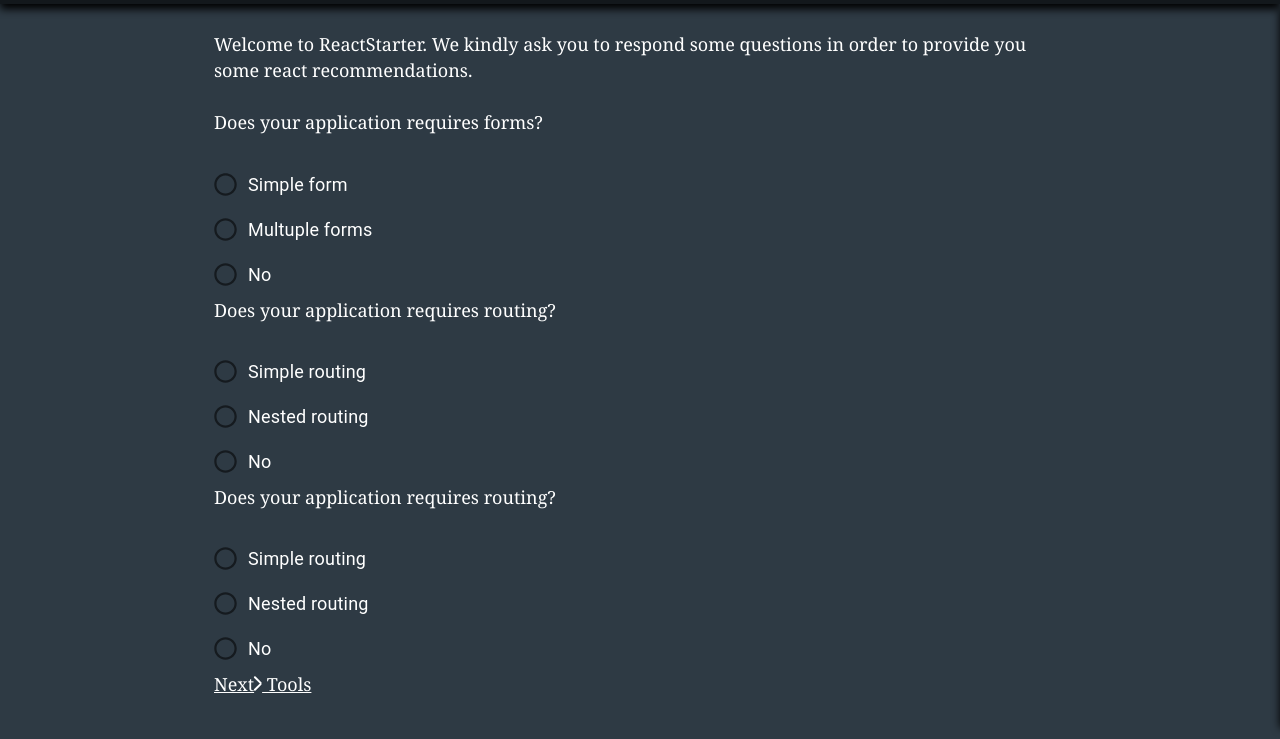
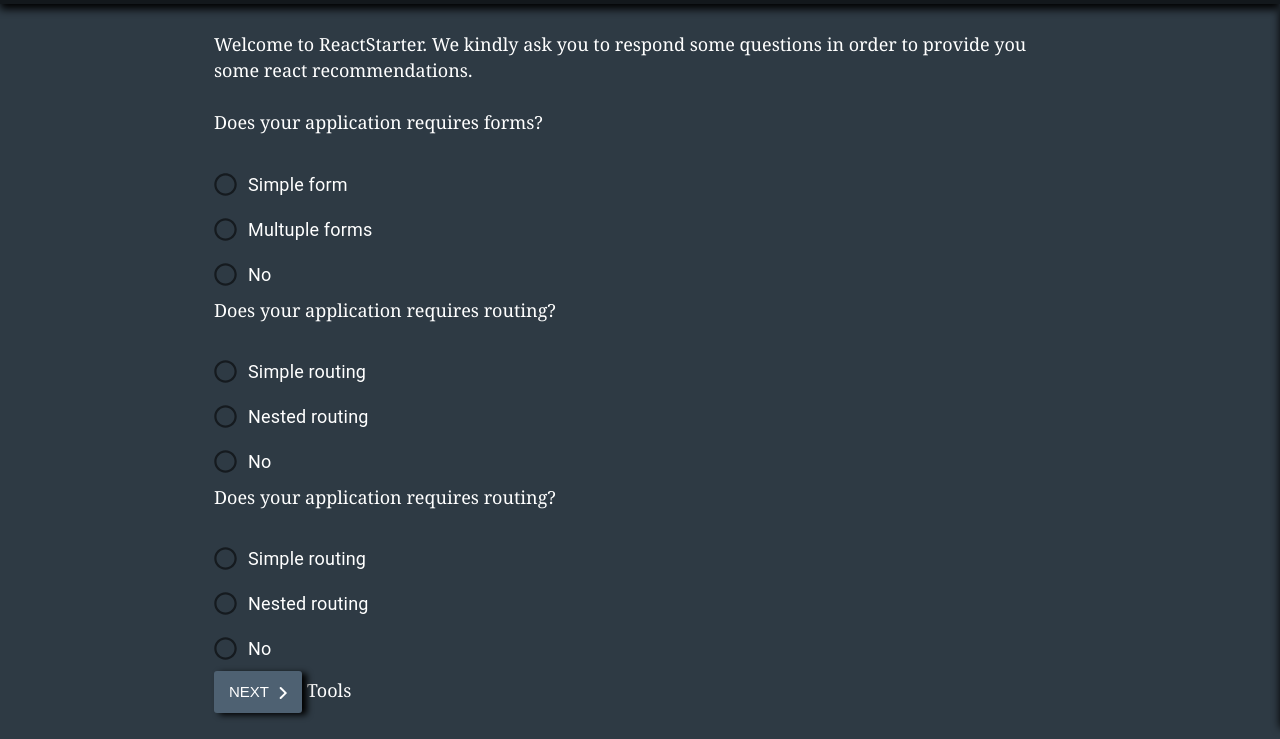
Before and after one commit to elyfuentes27/ReactStarter, a Gatsby site: page / in a window 1280 px wide. Shown: the part 77-816 px from the top of the page. Built offline with nearby package versions, Linux system fonts and the light colour scheme; Gatsby itself is replaced by a stand-in of ours.

Commit message:
cta with arrow

```diff
--- /dev/null
+++ b/src/components/cta.js
@@ -0,0 +1,20 @@
+import React from "react"
+import PropTypes from 'prop-types';
+import Arrow from "./arrow"
+import "../styles/cta.css"
+
+const Cta = ({text, arrowType}) => (
+  <div className="cta">
+    <span className={`cta-text ${arrowType === "back" ? "cta-text-back" : "cta-text-next"}`}>{text}</span>
+    <div className={`cta-arrow ${arrowType === "back" ? "cta-arrow-back" : "cta-arrow-next"}`}>
+        <Arrow type={arrowType} />
+    </div>
+  </div>
+)
+
+export default Cta
+
+Cta.propTypes = {
+    text: PropTypes.string,
+    type: PropTypes.oneOf(["back", "next"])
+}
--- a/src/pages/index.js
+++ b/src/pages/index.js
@@ -2,7 +2,7 @@ import React from "react"
 import { Link } from "gatsby"
 
 import Layout from "../components/layout"
-import Arrow from "../components/arrow"
+import Cta from "../components/cta"
 import SEO from "../components/seo"
 
 import Radio from '@material-ui/core/Radio';
@@ -55,8 +55,7 @@ const IndexPage = () => (
           <FormControlLabel value="male" control={<Radio />} label="No" />
     </RadioGroup>
     <Link to="/question-2/">
-      <span>Next</span>
-      <Arrow type="next"/>
+      <Cta text="Next" type="next" />
     </Link>
     <Link to="/toolResultsPage/"> Tools </Link>
   </Layout>
--- a/src/styles/arrow.css
+++ b/src/styles/arrow.css
@@ -1,37 +1,14 @@
 .arrow {
 	width: 8px;
-	height: 15px;
+	height: 14px;
 	position: relative;
 	display: inline-block;
 	cursor: pointer;
-	opacity: 1;
-	transition: opacity 0.4s;
-}
-
-.arrow:hover {
-	opacity: 0.6;
-}
-
-.base {
-	width: 22px;
-	height: 2px;
-	background-color: white;
-	border-radius: 30px;
-	position: absolute;
-	top: 50%;
-	transform: translateY(-50%);
-}
-
-.base-back {
-	right: 0;
-}
-
-.base-next {
-	left: 0
+	transform: translateY(1px);
 }
 
 .top {
-	width: 10px;
+	width: 9px;
 	height: 2px;
 	background-color: white;
 	border-radius: 30px;
@@ -52,7 +29,7 @@
 }
 
 .bottom {
-    width: 10px;
+    width: 9px;
     height: 2px;
     background-color: white;
     border-radius: 30px;
--- /dev/null
+++ b/src/styles/cta.css
@@ -0,0 +1,41 @@
+.cta {
+    display: inline-flex;
+    flex-wrap: wrap;
+    justify-content: center;
+    background-color: #4e6172;
+    padding: 8px 10px;
+    border-radius: 3px;
+    filter: drop-shadow(5px 2px 3px black);
+    transition: background-color 0.3s;
+}
+
+.cta:hover {
+    background-color: #66747b;
+}
+
+.cta-text {
+    font-family: 'Noto Sans JP', sans-serif;
+    font-size: 15px;
+    text-transform: uppercase;
+    padding: 0 5px;
+}
+
+.cta-text-back {
+    order: 2;
+}
+
+.cta-text-next {
+    order: 1;
+}
+
+.cta-arrow {
+    padding: 0 5px;
+}
+
+.cta-arrow-back {
+    order: 1;
+}
+
+.cta-arrow-next {
+    order: 2;
+}
--- a/src/styles/layout.css
+++ b/src/styles/layout.css
@@ -45,6 +45,7 @@ a {
   background-color: transparent;
   -webkit-text-decoration-skip: objects;
   color: white;
+  text-decoration: none;
 }
 a:active,
 a:hover {
```
